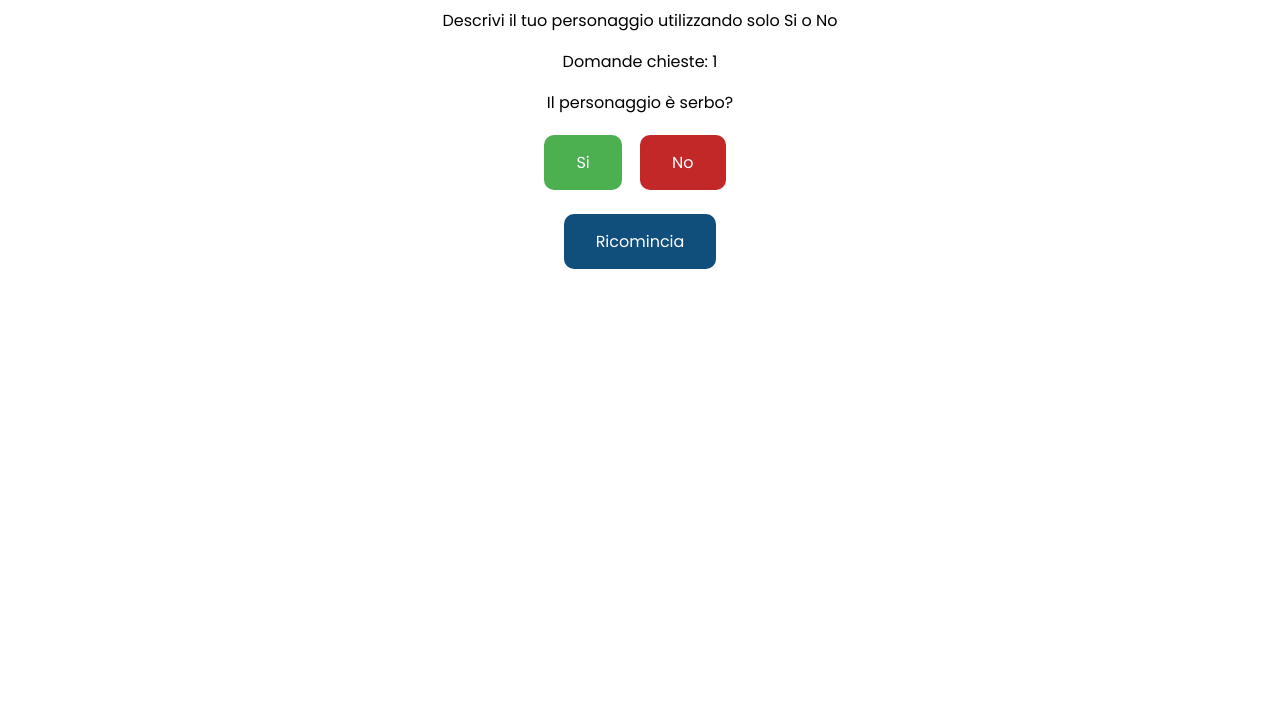
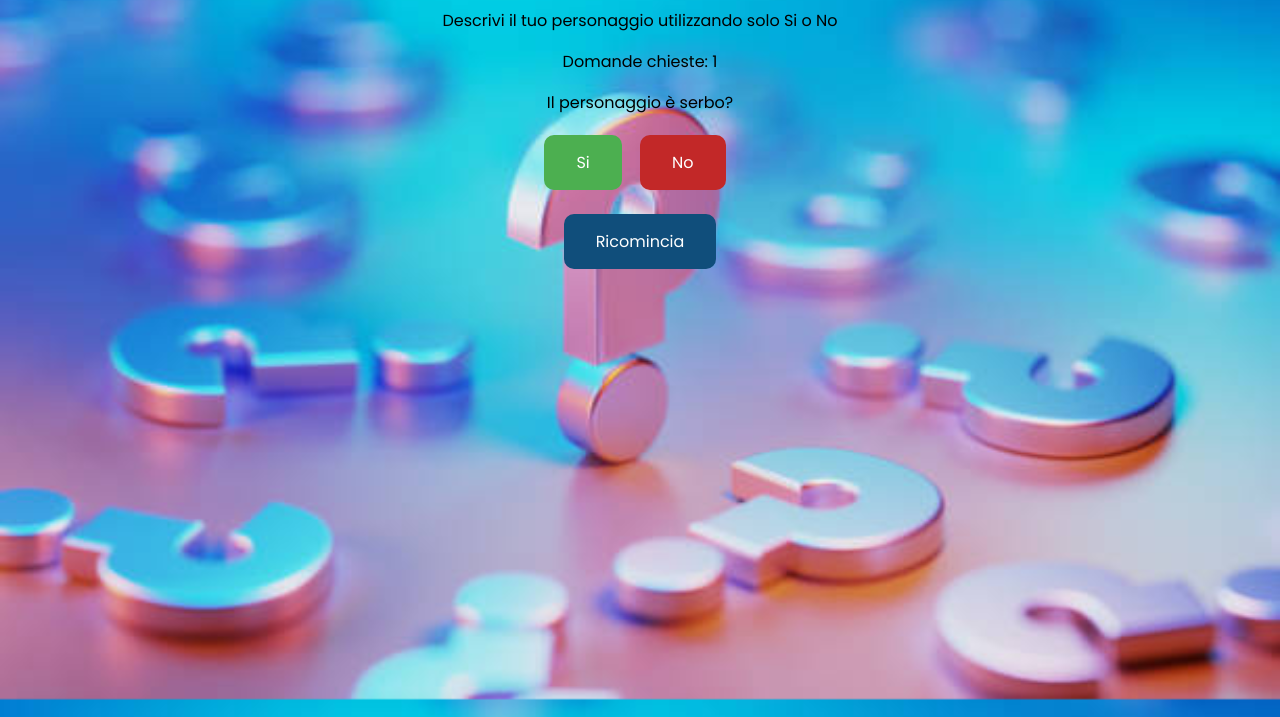
Before and after one commit to Manuel7892347843/steam_who, a plain HTML site: page index.html in a window 1280 px wide. Shown: the part 83-800 px from the top of the page. Drawn offline with Linux system fonts and the light colour scheme.

Commit message:
sfondo
FINALMENTE UNO SFONDO

```diff
--- a/css/index.css
+++ b/css/index.css
@@ -4,6 +4,11 @@
 * {
     text-align: center;
     font-family: "Poppins", serif;
+}
+
+body{
+    background: url(../img/sfondo.jpg);
+    background-size: cover;
 }
 
 ul {
```
Also changed, not shown: img/sfondo.jpg (added).
